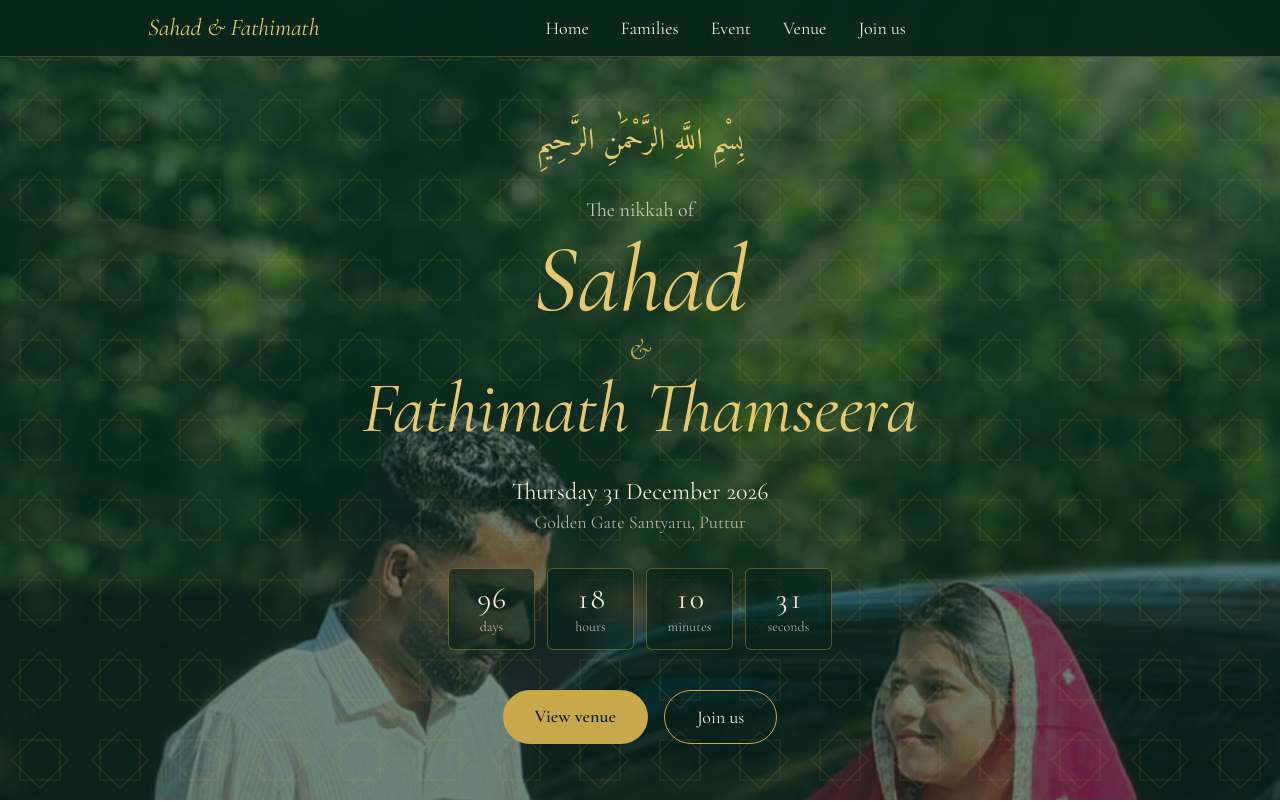
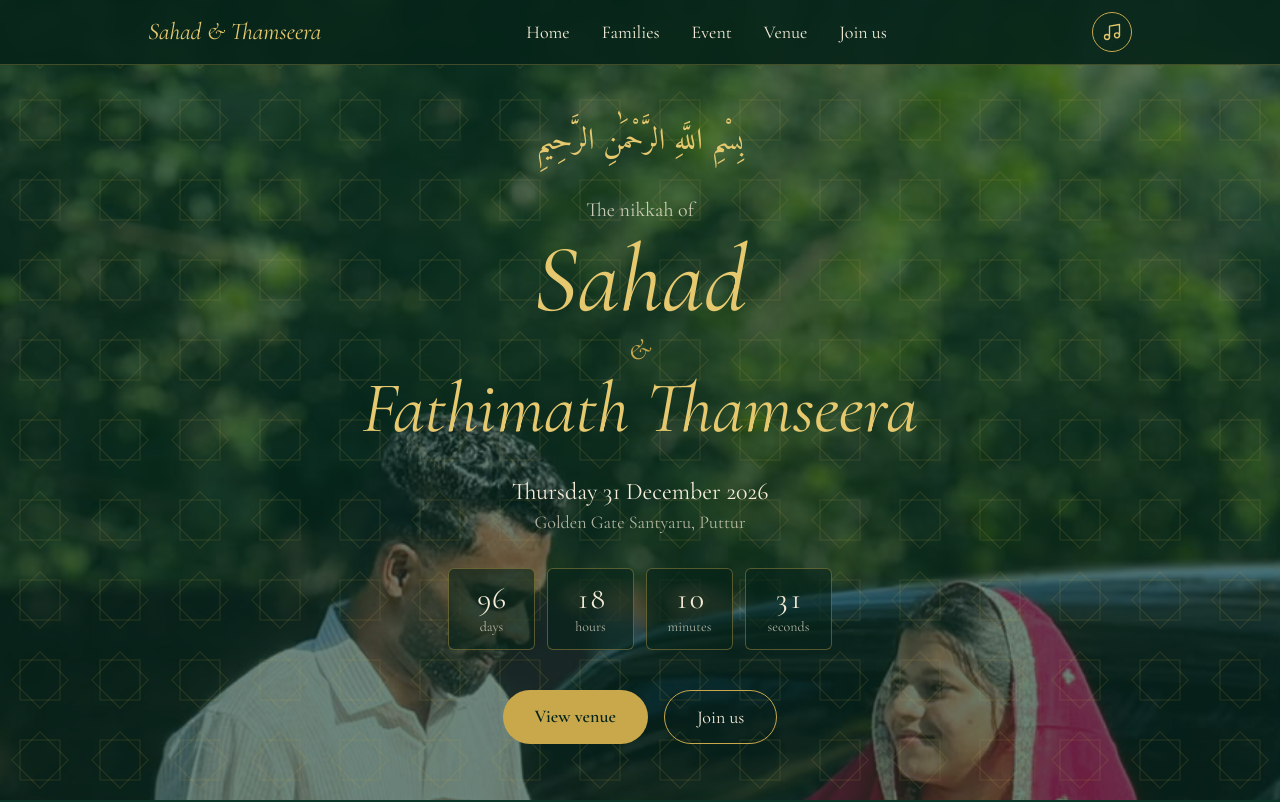
Before and after one commit to Riyaskh123/sahad-wedding, a React (Vite) app: page / in a window 1280 px wide. Shown: the top 802 px of the page. Built offline with nearby package versions, Linux system fonts and the light colour scheme.

Commit message:
data update

```diff
--- a/index.html
+++ b/index.html
@@ -4,7 +4,22 @@
     <meta charset="UTF-8" />
     <link rel="icon" type="image/svg+xml" href="/favicon.svg" />
     <meta name="viewport" content="width=device-width, initial-scale=1.0" />
-    <title>sahad-nikkah</title>
+    <title>Nikkah of Sahad & Fathimath Thamseera</title>
+    <meta name="description" content="Nikkah of Sahad & Fathimath Thamseera" />
+    <meta name="og:title" content="Nikkah of Sahad & Fathimath Thamseera" />
+    <meta name="og:description" content="Nikkah of Sahad & Fathimath Thamseera" />
+    <meta name="og:image" content="/homebg.jpeg" />
+    <meta name="og:image:width" content="1200" />
+    <meta name="og:image:height" content="630" />
+    <meta name="og:url" content="https://sahad-wedding.vercel.app" />
+    <meta name="og:type" content="website" />
+    <meta name="og:site_name" content="Nikkah of Sahad & Fathimath Thamseera" />
+    <meta name="twitter:card" content="summary_large_image" />
+    <meta name="twitter:title" content="Nikkah of Sahad & Fathimath Thamseera" />
+    <meta name="twitter:description" content="Nikkah of Sahad & Fathimath Thamseera" />
+    <meta name="twitter:image" content="/homebg.jpeg" />
+    <meta name="twitter:image:width" content="1200" />
+    <meta name="twitter:image:height" content="630" />
   </head>
   <body>
     <div id="root"></div>
--- a/src/App.jsx
+++ b/src/App.jsx
@@ -8,7 +8,7 @@ const SITE = {
   time: "", // e.g. "11:00 AM" (shown only when filled)
   venue: "Golden Gate Santyaru",
   address: "Santyar, Panaje, near Puttur, Karnataka, India",
-  mapUrl: "https://maps.apple/p/HUNuGuP_09pwr3",
+  mapUrl: "https://maps.app.goo.gl/AK34PBQFownEQSgG8",
   whatsapp: "919845346507", // RSVP number with country code, e.g. "919XXXXXXXXX" (button hidden if empty)
   photo: "", // optional couple photo, e.g. "/couple.jpg"
   song: "/bg-music.mp3", // put your audio file in /public
@@ -51,28 +51,50 @@ const Heading = ({ children, light }) => (
 
 export default function NikkahWebsite() {
   const [menu, setMenu] = useState(false);
+  const [playing, setPlaying] = useState(false);
   const audioRef = useRef(null);
   const left = useCountdown(SITE.date);
   const when = new Date(SITE.date);
   const dateText = new Intl.DateTimeFormat("en-GB", { weekday: "long", day: "numeric", month: "long", year: "numeric" }).format(when);
   const title = `Nikkah of ${SITE.groom.name} & ${SITE.bride.name}`;
 
-  // const enter = () => {
-  //   const a = audioRef.current;
-  //   setEntered(true);
-  //   if (a) { a.volume = 0.6; a.play().then(() => setPlaying(true)).catch(() => setPlaying(false)); }
-  // };
-  // const toggleSong = () => {
-  //   const a = audioRef.current;
-  //   if (!a) return;
-  //   if (a.paused) a.play().then(() => setPlaying(true)).catch(() => {});
-  //   else { a.pause(); setPlaying(false); }
-  // };
+  const toggleSong = () => {
+    const a = audioRef.current;
+    if (!a) return;
+    if (a.paused) {
+      a.play().then(() => setPlaying(true)).catch(() => {});
+    } else {
+      a.pause();
+      setPlaying(false);
+    }
+  };
 
-    useEffect(() => {
+  useEffect(() => {
     const a = audioRef.current;
-    a.play().then(() => setPlaying(true)).catch(() => setPlaying(false));
+    if (!a) return;
+    a.volume = 0.6;
 
+    // Try playing immediately when opened
+    a.play()
+      .then(() => setPlaying(true))
+      .catch(() => {
+        // If autoplay is prevented by browser policy, play on first user interaction
+        setPlaying(false);
+
+        const events = ["click", "touchstart", "scroll", "keydown", "pointerdown"];
+        const handleFirstInteraction = () => {
+          if (a.paused) {
+            a.play().then(() => setPlaying(true)).catch(() => {});
+          }
+          events.forEach((evt) => {
+            window.removeEventListener(evt, handleFirstInteraction, true);
+          });
+        };
+
+        events.forEach((evt) => {
+          window.addEventListener(evt, handleFirstInteraction, { capture: true, once: true });
+        });
+      });
   }, []);
 
   const calendarUrl = `https://calendar.google.com/calendar/render?action=TEMPLATE&text=${encodeURIComponent(title)}&dates=20261231/20270101&location=${encodeURIComponent(SITE.venue + ", " + SITE.address)}`;
@@ -80,25 +102,46 @@ export default function NikkahWebsite() {
   const rsvpUrl = () => `https://wa.me/${SITE.whatsapp}?text=${encodeURIComponent(`Assalamu alaikum, I would like to confirm my attendance at the nikkah of ${SITE.groom.name} & ${SITE.bride.name}.`)}`;
 
   return (
-    <div className={`f-serif bg-[#0a3428] text-[#f4ecd8] h-screen`}>
+    <div className={`f-serif bg-[#0a3428] text-[#f4ecd8] min-h-screen`}>
       <style>{css}</style>
-      <audio ref={audioRef} src={SITE.song} loop preload="auto" />
-
-      {/* Welcome screen: the tap that starts the song */}
-      {/* <div className={`fixed inset-0 z-50 flex flex-col items-center justify-center bg-[#062419] px-6 text-center transition-opacity duration-1000 ${entered ? "pointer-events-none opacity-0" : "opacity-100"}`} style={{ backgroundImage: PATTERN }} aria-hidden={entered}>
-        <p lang="ar" dir="rtl" className="f-ar text-4xl leading-loose text-[#e6c86e]">{BISMILLAH}</p>
-        <h1 className="mt-6 text-4xl italic">{SITE.groom.name} &amp; {SITE.bride.name}</h1>
-        <button onClick={enter} className={`mt-10 ${btnGold}`}>Enter website</button>
-      </div> */}
+      <audio
+        ref={audioRef}
+        src={SITE.song}
+        loop
+        preload="auto"
+        onPlay={() => setPlaying(true)}
+        onPause={() => setPlaying(false)}
+      />
 
       {/* Top navigation */}
       <header className="fixed inset-x-0 top-0 z-40 border-b border-[#c9a84c]/30 bg-[#062419]/90 backdrop-blur">
         <nav className="mx-auto flex max-w-5xl items-center justify-between px-5 py-3">
-          <a href="#home" className={`text-2xl italic text-[#e6c86e] ${focus}`}>{SITE.groom.name} &amp; {SITE.bride.name.split(" ")[0]}</a>
+          <a href="#home" className={`text-2xl italic text-[#e6c86e] ${focus}`}>{SITE.groom.name} &amp; {SITE.bride.name.split(" ")[1]}</a>
           <ul className="hidden gap-8 text-lg md:flex">
             {NAV.map(([id, label]) => (<li key={id}><a href={`#${id}`} className={`hover:text-[#e6c86e] ${focus}`}>{label}</a></li>))}
           </ul>
-          <div className="flex items-center gap-2">
+          <div className="flex items-center gap-3">
+            <button
+              onClick={toggleSong}
+              aria-label={playing ? "Pause music" : "Play music"}
+              title={playing ? "Pause music" : "Play music"}
+              className={`flex h-10 w-10 items-center justify-center rounded-full border border-[#c9a84c] text-[#e6c86e] transition hover:bg-[#c9a84c]/20 ${focus}`}
+            >
+              {playing ? (
+                <svg viewBox="0 0 24 24" className="h-5 w-5 animate-pulse" fill="none" stroke="currentColor" strokeWidth="1.6" strokeLinecap="round" strokeLinejoin="round">
+                  <path d="M9 18V5l12-2v13" />
+                  <circle cx="6" cy="18" r="3" />
+                  <circle cx="18" cy="16" r="3" />
+                </svg>
+              ) : (
+                <svg viewBox="0 0 24 24" className="h-5 w-5 opacity-60" fill="none" stroke="currentColor" strokeWidth="1.6" strokeLinecap="round" strokeLinejoin="round">
+                  <path d="M9 18V5l12-2v13" />
+                  <circle cx="6" cy="18" r="3" />
+                  <circle cx="18" cy="16" r="3" />
+                  <line x1="2" y1="2" x2="22" y2="22" />
+                </svg>
+              )}
+            </button>
             <button onClick={() => setMenu(!menu)} aria-label="Menu" aria-expanded={menu} className={`flex h-10 w-10 items-center justify-center rounded-full border border-[#c9a84c] text-[#e6c86e] md:hidden ${focus}`}>
               <svg viewBox="0 0 24 24" className="h-5 w-5" fill="none" stroke="currentColor" strokeWidth="1.6" strokeLinecap="round"><path d={menu ? "M6 6l12 12M18 6L6 18" : "M4 7h16M4 12h16M4 17h16"} /></svg>
             </button>
```
